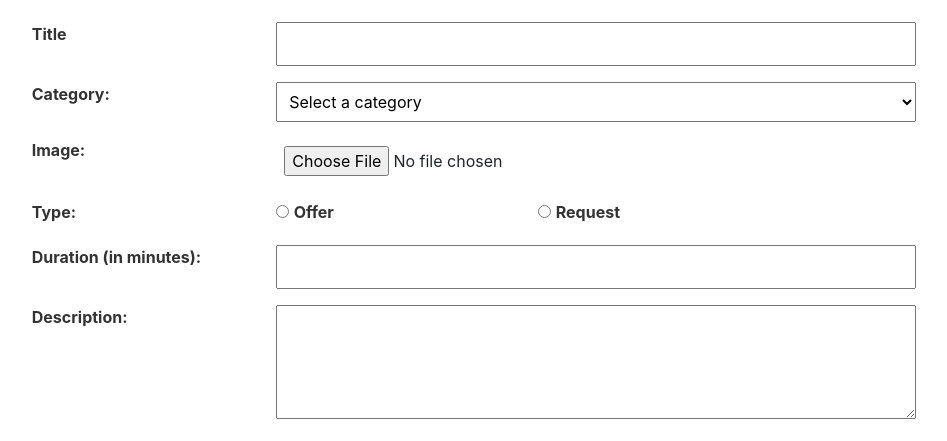
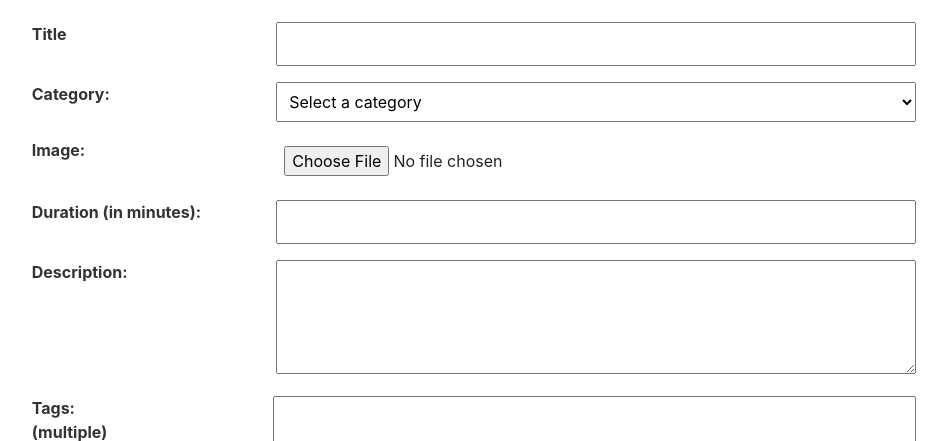
Before and after one commit to Nidhushan/TimeBanking, a Django app: page /create-listing/ in a window 1280 px wide. Shown: the part 266-707 px from the top of the page, without its empty margins (166-1113 px from the left). Run offline with Django 5.2, Linux system fonts and the light colour scheme; the visitor is signed in with stand-in values (Sample User, id 1); data that the repository does not hold is empty; some libraries are stand-ins or nearby versions.

Commit message:
shadow offer or request selection in listing

```diff
--- a/Time_Banking/Time_Banking/templates/create_listing.html
+++ b/Time_Banking/Time_Banking/templates/create_listing.html
@@ -47,9 +47,9 @@ Create listing - Time Banking
                     <label for="image">Image:</label>
                     <input type="file" id="image" name="image" accept="image/*">
                 </div>
-                <div class="form-group">
+                <div class="form-group" style="display: none;">
                     <label>Type:</label>
-                    <input type="radio" id="offer" name="listing_type" value="Offer" required>
+                    <input type="radio" id="offer" name="listing_type" value="Offer" checked>
                     <label for="offer">Offer</label>
                     <input type="radio" id="request" name="listing_type" value="Request">
                     <label for="request">Request</label>
--- a/Time_Banking/Time_Banking/templates/edit_listing.html
+++ b/Time_Banking/Time_Banking/templates/edit_listing.html
@@ -47,7 +47,7 @@ Edit listing - Time Banking
                     <label for="image">Image:</label>
                     <input type="file" id="image" name="image" accept="image/*">
                 </div>
-                <div class="form-group">
+                <div class="form-group" style="display: none;">
                     <!-- Type (Offer or Request) -->
                     <label>Type:</label>
                     <input type="radio" id="offer" name="listing_type" value="Offer" {% if listing.listing_type == "Offer" %}checked{% endif %} required>
```
